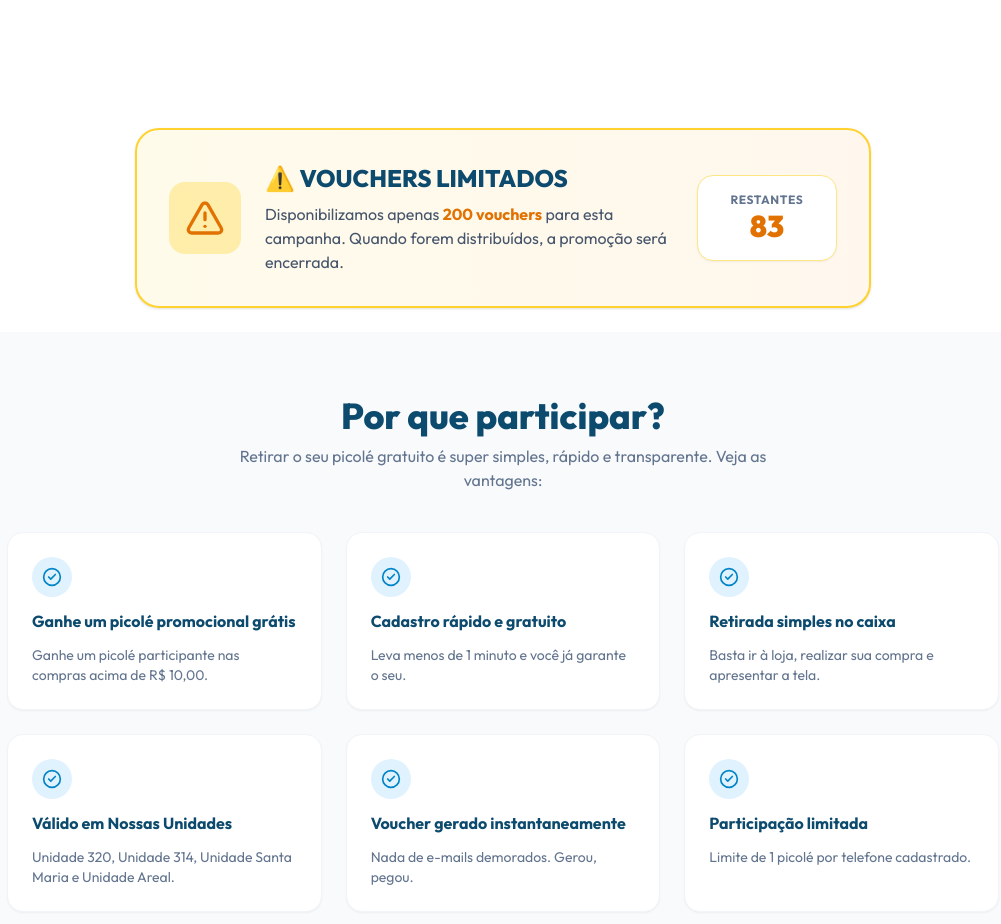
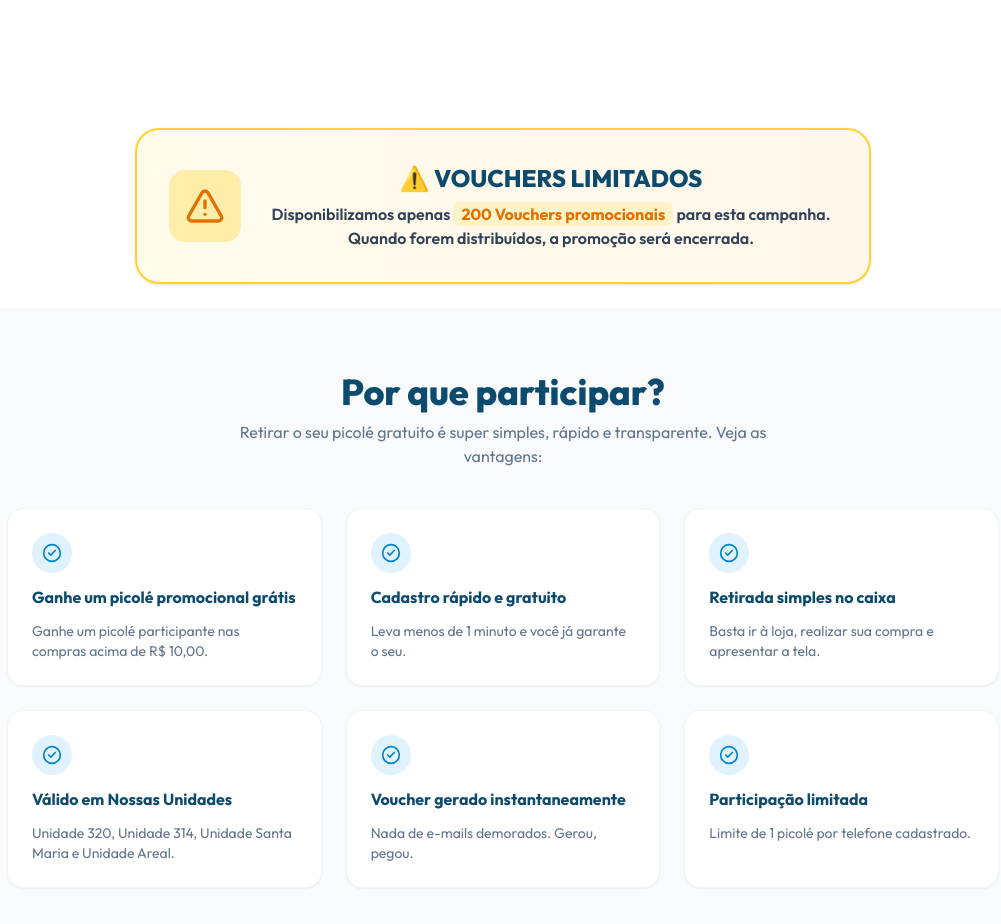
Before and after one commit to MatheusOliveiraFidelioMarinho/sorvetesprestigio, a Next.js app: page / in a window 1280 px wide. Shown: the part 980-1904 px from the top of the page, without its empty margins (137-1138 px from the left). Built offline with nearby package versions, Linux system fonts and the light colour scheme.

Commit message:
feat-remover-contador-restantes-escassez

```diff
--- a/src/app/page.tsx
+++ b/src/app/page.tsx
@@ -22,8 +22,6 @@ import confetti from "canvas-confetti";
 
 export default function Home() {
   // Configurações e estados
-  const TOTAL_VOUCHERS = 200;
-  const [vouchersRestantes, setVouchersRestantes] = useState(TOTAL_VOUCHERS);
   const [formSubmitted, setFormSubmitted] = useState(false);
   const [loading, setLoading] = useState(false);
   const [voucherCode, setVoucherCode] = useState("");
@@ -53,26 +51,6 @@ export default function Home() {
         setOrigem(`Outra Mídia (${utmSource})`);
       }
     }
-  }, []);
-
-  // Efeito simulando o contador de escassez diminuindo levemente ao longo do tempo (sensação de urgência real)
-  useEffect(() => {
-    // Começa com um valor ligeiramente menor para gerar mais senso de urgência
-    const initialRemaining = Math.floor(Math.random() * 25) + 65; // entre 65 e 90
-    setVouchersRestantes(initialRemaining);
-
-    const interval = setInterval(() => {
-      setVouchersRestantes((prev) => {
-        if (prev <= 7) return prev; // Mantém pelo menos alguns ativos para não frustrar o cliente final
-        // 15% de chance de reduzir 1 voucher a cada intervalo
-        if (Math.random() > 0.8) {
-          return prev - 1;
-        }
-        return prev;
-      });
-    }, 12000);
-
-    return () => clearInterval(interval);
   }, []);
 
   // Máscara e formatação do WhatsApp
@@ -139,8 +117,6 @@ export default function Home() {
       if (response.ok) {
         setVoucherCode(code);
         setFormSubmitted(true);
-        // Diminui um do contador local
-        setVouchersRestantes((prev) => Math.max(prev - 1, 5));
 
         // Dispara efeito de confetes
         confetti({
@@ -229,21 +205,17 @@ export default function Home() {
 
       {/* SEÇÃO DE ESCASSEZ */}
       <section className="w-full max-w-3xl mx-auto px-4 py-6">
-        <div className="bg-gradient-to-r from-amber-50 to-orange-50 border-2 border-amber-300 rounded-3xl p-6 md:p-8 flex flex-col md:flex-row items-center gap-6 shadow-sm">
+        <div className="bg-gradient-to-r from-amber-50 to-orange-50 border-2 border-amber-300 rounded-3xl p-6 md:p-8 flex items-center gap-6 shadow-sm justify-center">
           <div className="p-4 bg-brand-accent/30 rounded-2xl text-amber-600">
             <AlertTriangle className="w-10 h-10" />
           </div>
-          <div className="flex-grow text-center md:text-left space-y-2">
+          <div className="text-center space-y-2">
             <h3 className="text-xl md:text-2xl font-extrabold text-brand-dark">
               ⚠️ VOUCHERS LIMITADOS
             </h3>
-            <p className="text-sm md:text-base text-slate-600">
-              Disponibilizamos apenas <span className="font-bold text-amber-600">200 vouchers</span> para esta campanha. Quando forem distribuídos, a promoção será encerrada.
+            <p className="text-sm md:text-base text-slate-700 font-semibold">
+              Disponibilizamos apenas <span className="font-bold text-amber-600 bg-amber-100 px-2 py-0.5 rounded-md">200 Vouchers promocionais</span> para esta campanha. Quando forem distribuídos, a promoção será encerrada.
             </p>
-          </div>
-          <div className="bg-white px-6 py-4 rounded-2xl border border-amber-200 shadow-xs text-center min-w-[140px]">
-            <p className="text-xs text-slate-500 uppercase font-bold tracking-wider">Restantes</p>
-            <p className="text-3xl font-black text-amber-600 animate-pulse">{vouchersRestantes}</p>
           </div>
         </div>
       </section>
```
